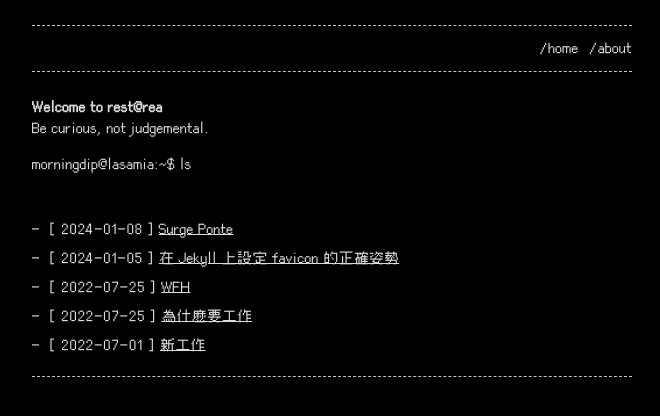
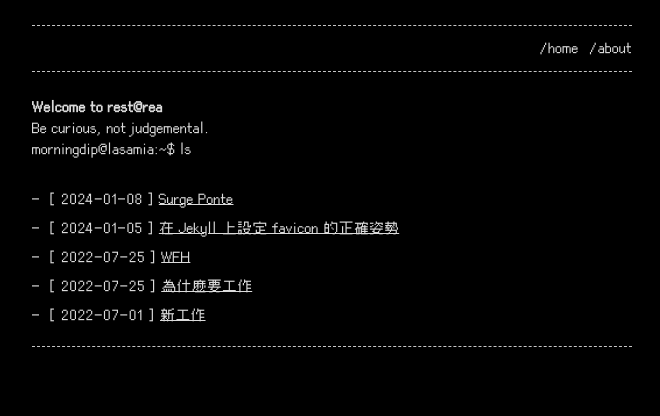
Before and after one commit to morningdip/home, a Jekyll site: the page built from index.md, in a window 1280 px wide. Shown: the top 416 px of the page, without its empty margins (308-968 px from the left). Built offline with Jekyll 4.4.1, drawn with Linux system fonts in a browser that asks for light colours.

Commit message:
Update base.scss

```diff
--- a/_sass/base.scss
+++ b/_sass/base.scss
@@ -38,7 +38,7 @@ blockquote {
  * Layout
  */
 .container { width: $container-width;  max-width: $container-max-width;  margin-right: auto;  margin-left: auto; }
-p { word-wrap: break-word;  word-break: break-word;  white-space: pre-wrap; margin-bottom: 15px; }
+p { word-wrap: break-word;  word-break: break-word;  white-space: pre-wrap; }
 footer { color: var(--text-color);  border-top: var(--border);  margin: 20px auto 15px;  padding-top: 10px;  text-align: right; }
 header { margin-top: 25px;  margin-bottom: 10px; }
 header p { text-align: left;  margin: 0; }
```
